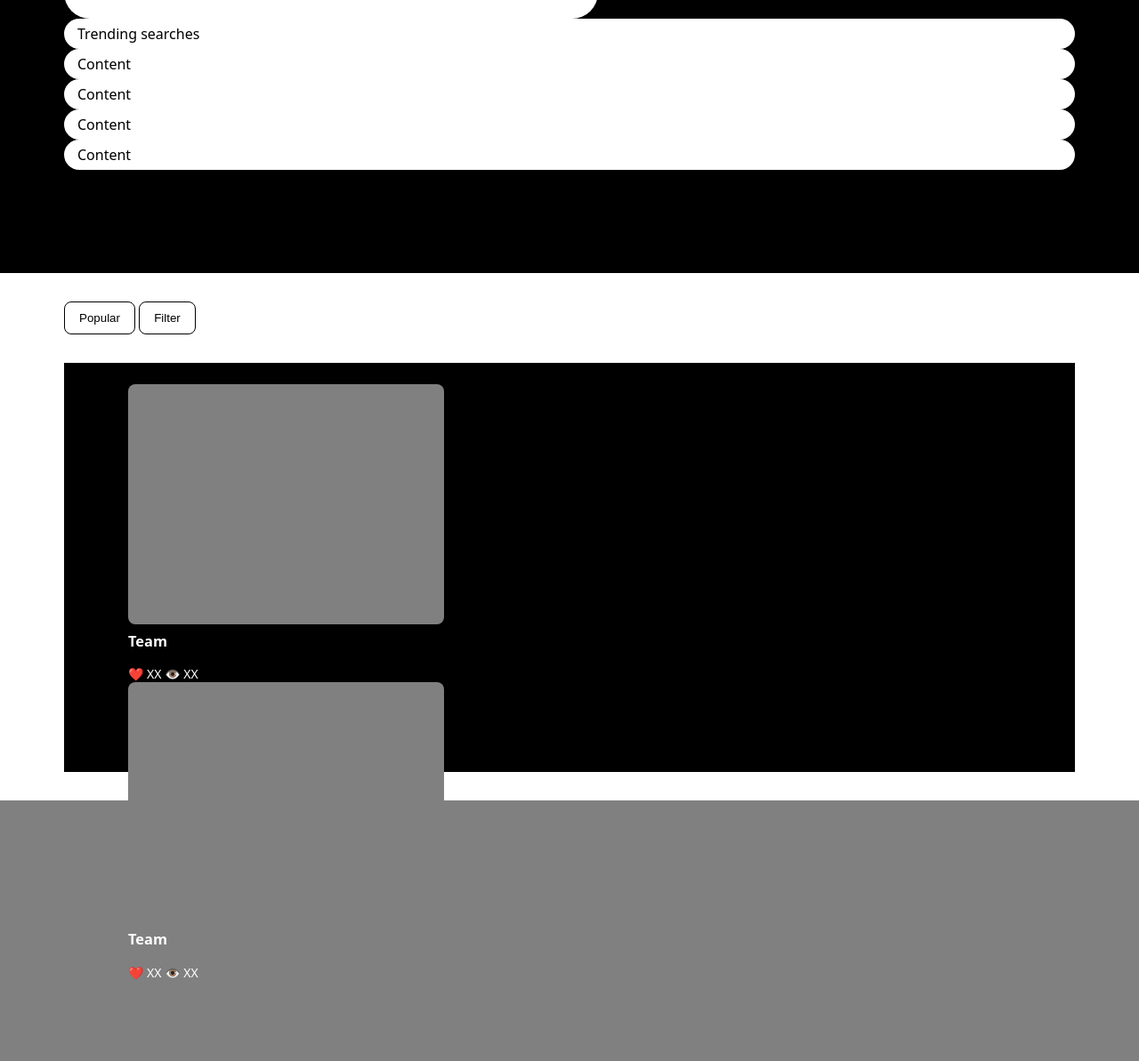
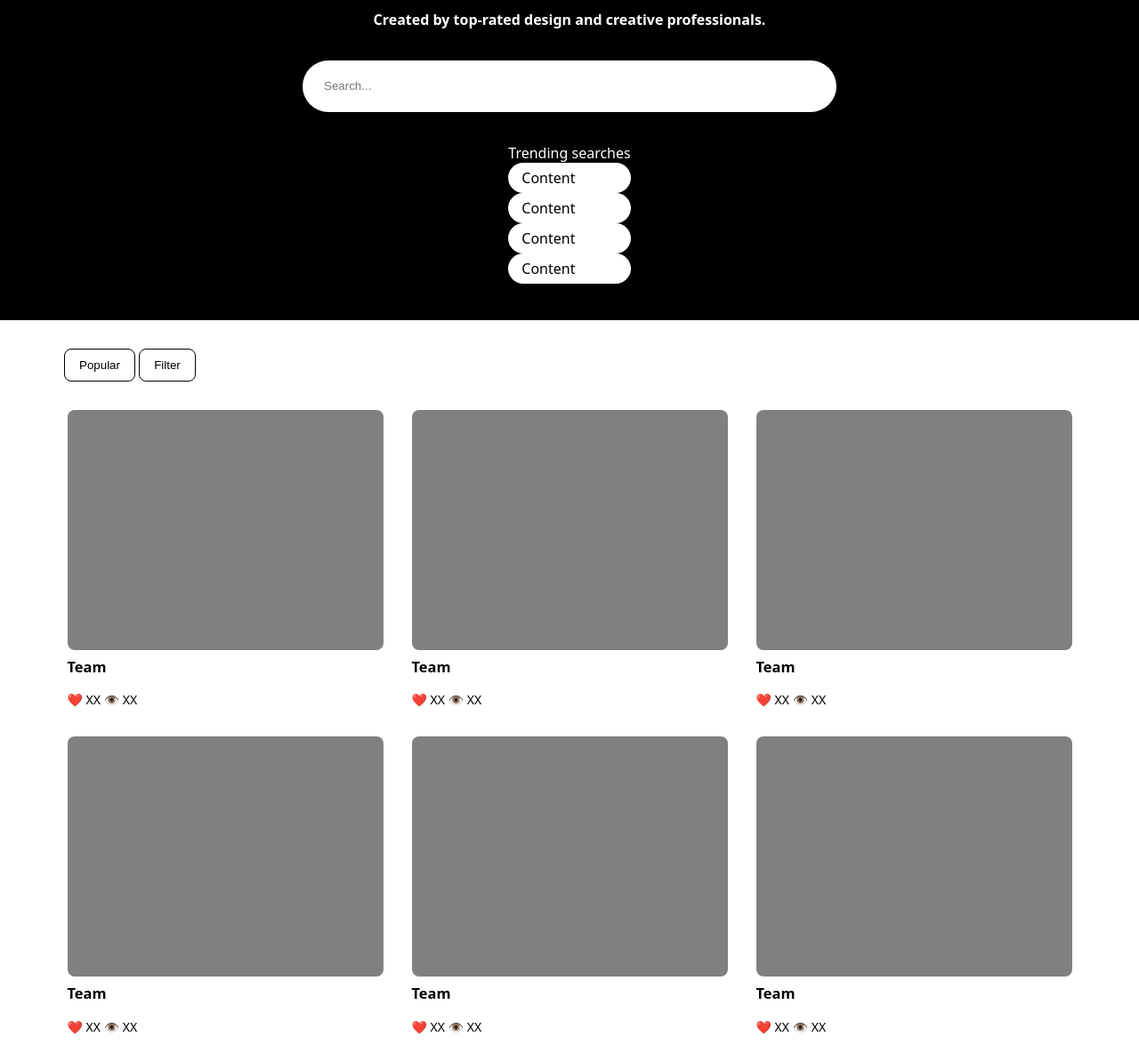
Before and after one commit to almashaur/flexbox-lab, a plain HTML site: page index.html in a window 1280 px wide. Shown: the part 204-1397 px from the top of the page at 89% size. Before the commit the page ends 1307 px from the top, so only its background shows below. Drawn offline with Linux system fonts and the light colour scheme.

Commit message:
fix(hero): center hero content with flexbox

```diff
--- a/css/style.css
+++ b/css/style.css
@@ -24,6 +24,10 @@ section {
   background-color: black;
   color: white;
   padding: 24px 72px;
+  display: flex;
+  flex-direction: column;
+  justify-content: space-around;
+  align-items: center;
 }
 
 h1,
@@ -53,6 +57,10 @@ input {
 main {
   background-color: white;
   padding: 32px 72px;
+  display: flex;
+  gap: 32px;
+  flex-wrap: wrap;
+  justify-content: center;
 }
 
 nav button {
@@ -73,6 +81,7 @@ nav button {
 
 .card-footer {
   font-size: 14px;
+
 }
 
 .card-footer * {
@@ -82,6 +91,7 @@ nav button {
 #subnav {
   padding: 32px 72px 0;
   background-color: white;
+
 }
 
 #subnav button {
@@ -97,9 +107,3 @@ nav button {
   border-radius: 50px;
   padding: 6px 15px;
 }
-
-#destinations, #actions {
-  display: flex;
-  gap: 16px;
-  align-items: center;
-}
--- a/index.html
+++ b/index.html
@@ -4,7 +4,7 @@
     <meta charset="UTF-8" />
     <meta name="viewport" content="width=device-width, initial-scale=1.0" />
     <link rel="stylesheet" href="./css/style.css" />
-    <title>Web Design Showcase</title>
+    <title>Document</title>
   </head>
   <body>
     <nav>
@@ -20,46 +20,81 @@
         <button>Sign up</button>
       </div>
     </nav>
-
-    <section id="hero" class="hero-section">
-      <div id="headers" class="hero-headers">
-        <h1 class="hero-title">Explore the world's best web designs.</h1>
-        <h2 class="hero-subtitle">
-          Created by top-rated design and creative professionals.
-        </h2>
+    <section id="hero">
+      <div id="headers">
+        <h1>Explore the world's best web designs.</h1>
+        <h2>Created by top-rated design and creative professionals.</h2>
       </div>
-      <input type="text" class="search-input" placeholder="Search..." />
-      <div id="trending" class="trending-section">
-        <p class="trending-title">Trending searches</p>
-        <p class="trending-item">Content</p>
-        <p class="trending-item">Content</p>
-        <p class="trending-item">Content</p>
-        <p class="trending-item">Content</p>
+      <input type="text" placeholder="Search..." />
+      <div id="trending">
+        Trending searches
+        <p>Content</p>
+        <p>Content</p>
+        <p>Content</p>
+        <p>Content</p>
       </div>
     </section>
-
-    <div id="subnav" class="subnav">
-      <button id="sort" class="btn btn-sort">Popular</button>
-      <button id="filter" class="btn btn-filter">Filter</button>
+    <div id="subnav">
+      <button id="sort">Popular</button>
+      <button id="filter">Filter</button>
     </div>
-
-    <main class="main-content">
-      <section class="card-grid">
+    <main>
       <article class="card">
         <div class="img-placeholder"></div>
         <div class="card-footer">
-            <h3 class="card-title">Team</h3>
-            <p class="card-stats">❤️ XX 👁️ XX</p>
+          <h3>Team</h3>
+          <p>❤️ XX 👁️ XX</p>
         </div>
       </article>
       <article class="card">
         <div class="img-placeholder"></div>
         <div class="card-footer">
-            <h3 class="card-title">Team</h3>
-            <p class="card-stats">❤️ XX 👁️ XX</p>
+          <h3>Team</h3>
+          <p>❤️ XX 👁️ XX</p>
         </div>
       </article>
-      </section>
+      <article class="card">
+        <div class="img-placeholder"></div>
+        <div class="card-footer">
+          <h3>Team</h3>
+          <p>❤️ XX 👁️ XX</p>
+        </div>
+      </article>
+      <article class="card">
+        <div class="img-placeholder"></div>
+        <div class="card-footer">
+          <h3>Team</h3>
+          <p>❤️ XX 👁️ XX</p>
+        </div>
+      </article>
+      <article class="card">
+        <div class="img-placeholder"></div>
+        <div class="card-footer">
+          <h3>Team</h3>
+          <p>❤️ XX 👁️ XX</p>
+        </div>
+      </article>
+      <article class="card">
+        <div class="img-placeholder"></div>
+        <div class="card-footer">
+          <h3>Team</h3>
+          <p>❤️ XX 👁️ XX</p>
+        </div>
+      </article>
+      <article class="card">
+        <div class="img-placeholder"></div>
+        <div class="card-footer">
+          <h3>Team</h3>
+          <p>❤️ XX 👁️ XX</p>
+        </div>
+      </article>
+      <article class="card">
+        <div class="img-placeholder"></div>
+        <div class="card-footer">
+          <h3>Team</h3>
+          <p>❤️ XX 👁️ XX</p>
+        </div>
+      </article>
     </main>
   </body>
 </html>
```
Lines whose indentation alone changed are shown as unchanged.
